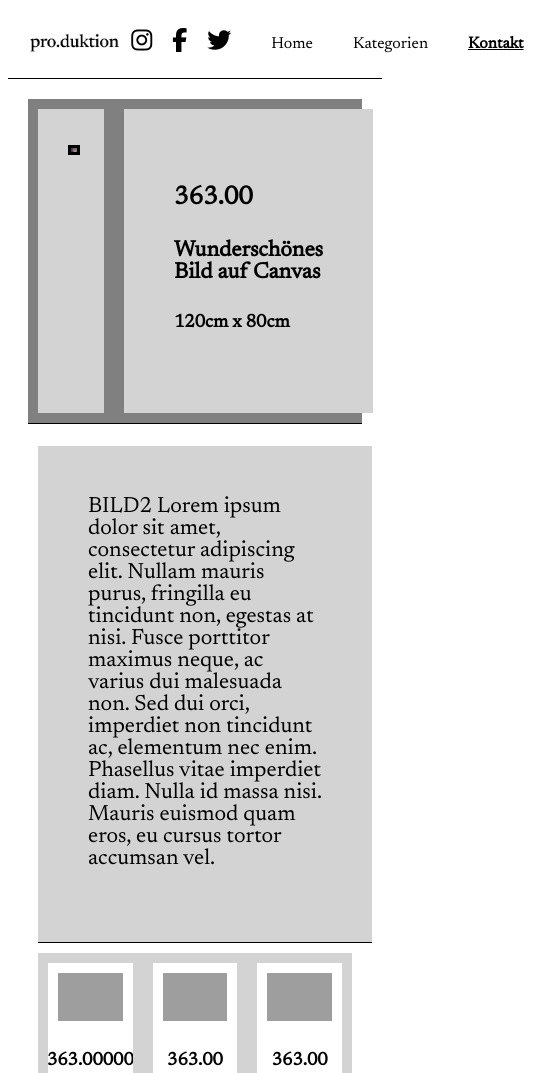
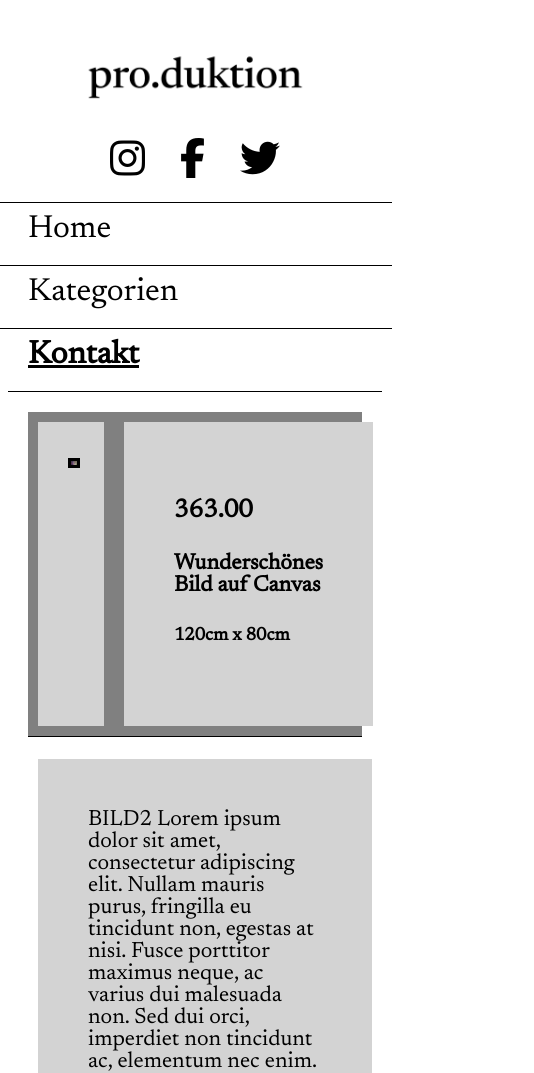
Before and after one commit to anu03br/pro.duktion, a plain HTML site: page HTML_Projekt/products/painting-small02.html in a window 390 px wide. Shown: the top 1073 px of the page, 534 px wide, since content can reach past the window. Drawn offline with Linux system fonts and the light colour scheme; grey boxes are pictures that could not be loaded.

Commit message:
working on media queries - navbar

```diff
--- a/HTML_Projekt/products/product02.html
+++ b/HTML_Projekt/products/painting-small02.html
@@ -56,15 +56,15 @@
         </div>
         <div class="similar-products">
             <div class="similar-article">
-                <a href="../products/product01.html"><img src="../assets/120-80-painting01.jpg" alt="similar article"></a>
-                <h5>363.00000</h5>
-            </div>
-            <div class="similar-article">
-                <a href="#"><img src="../assets/120-80-painting03.jpg" alt="similar article"></a>
+                <a href="../products/painting-small/painting-small01.html"><img src="../assets/120-80-painting01.jpg" alt="similar article"></a>
                 <h5>363.00</h5>
             </div>
             <div class="similar-article">
-                <a href="#"><img src="../assets/120-80-painting04.jpg" alt="similar article"></a>
+                <a href="../products/painting-small/painting-small03.html"><img src="../assets/120-80-painting03.jpg" alt="similar article"></a>
+                <h5>363.00</h5>
+            </div>
+            <div class="similar-article">
+                <a href="../products/painting-small/painting-small04.html"><img src="../assets/120-80-painting04.jpg" alt="similar article"></a>
                 <h5>363.00</h5>
             </div>
         </div>
--- a/HTML_Projekt/style.css
+++ b/HTML_Projekt/style.css
@@ -10,7 +10,7 @@ nav {
     align-items: center; /* Centers items vertically */
     padding: 10px 20px;
     border-bottom: 1px solid black;
-    height: 50px;
+    height: auto;
 }
 .logo {
     height: 100%;
@@ -21,7 +21,8 @@ nav {
 }
 /* Ensure the img fills the parent div */
 .logo img {
-    height: auto; /* Make the image fill the height of the div */
+    height: 60px; /* Make the image fill the height of the div */
+    width: 110px;
     object-fit: fill; /* Ensure the image covers the div without distortion */
 }
 .socials {
@@ -417,3 +418,83 @@ footer p {
     text-decoration: none;
     color: black;
 }
+
+/* @---------------------------------------------------@ */
+/* media Queries */
+/* for I Pad mini */
+/* Media query for screens 768px and smaller */
+@media only screen and (max-width: 768px) {
+    nav {
+        display: flex;
+        flex-direction: column;  /* Stack items vertically */
+        align-items: center;     /* Center items horizontally */
+        padding: 10px 0;         /* Add some padding for spacing */
+    }
+
+    .logo img {
+        height: 120px;
+        width: auto;
+    }
+
+    .socials {
+        display: flex;
+        justify-content: center; /* Center social icons horizontally */
+        gap: 15px;               /* Add space between social icons */
+        margin-bottom: 20px;     /* Space below the social icons */
+    }
+    .socials a:hover {
+        transform: scale(1.5); /* Scale up the icon to 120% of its original size */
+        /* this doesn't work in media query */
+    }
+    .socials i{
+        font-size: 40px;
+    }
+
+    .navicons {
+        display: flex;
+        flex-direction: column;  /* Stack navigation links vertically */
+        align-items: center;     /* Center navigation links horizontally */
+        gap: 10px;               /* Add space between nav links */
+        width: 100%;
+    }
+    .navicon {
+        width: 100%;
+        justify-content: center;
+        border-top: 1px solid black;
+    }
+
+    .navicon a {
+        font-size: 32px;        /* Increase font size for better readability */
+        text-decoration: none;  /* Remove underline for cleaner look */
+    }
+    /* Active link styling */
+    .navicon a.active {
+        background-color: white;
+        font-weight: bold; /* Makes the active link bold */
+        text-decoration: underline; /* Adds an underline to the active link */
+    }
+    .navicon a:hover {
+        font-weight: 600; /* Slightly bolder font weight */
+    }
+
+}
+ /* for mobile (Samsung Galaxy S20)
+@media only screen and (max-width: 420px) {
+    nav {
+        display: flex;
+        flex-direction: column;
+        align-items: start;
+    }
+    nav div {
+        max-width: 100px;
+        font-size: larger;
+        border-bottom: 1px solid black;
+    }
+    .navicons {
+        flex-direction: column;
+    }
+    .navicon a {
+        font-size: larger;
+    }
+
+} */
```
Also changed, not shown: HTML_Projekt/kategorien.html (+8 -8 lines), HTML_Projekt/products/painting-small01.html (renamed from HTML_Projekt/products/product01.html, +3 -3 lines), HTML_Projekt/products/painting-big/painting-big01.html (added), HTML_Projekt/products/painting-big/painting-big02.html (added).
